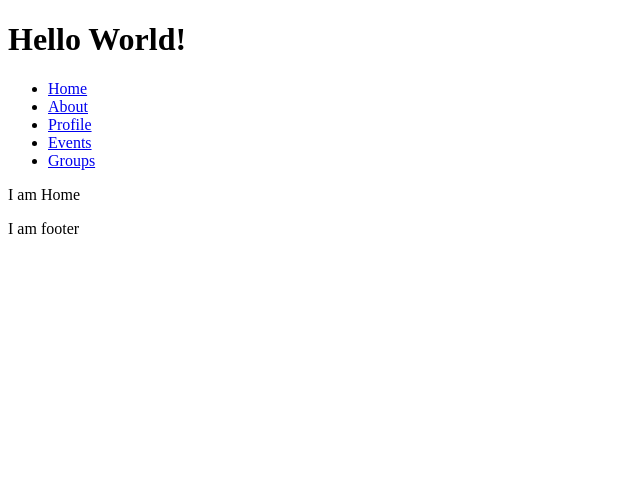
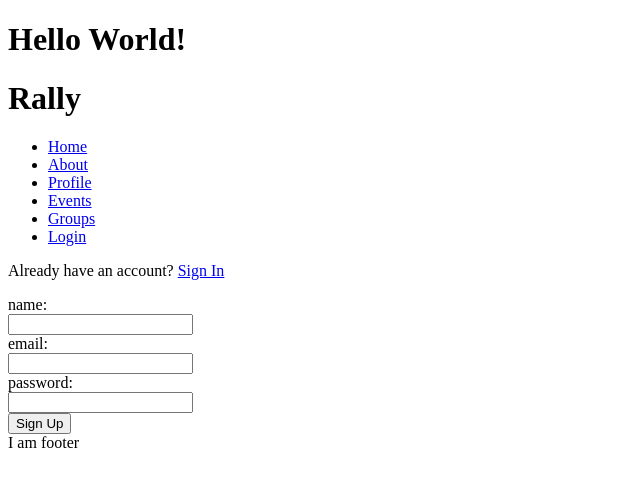
Before and after one commit to TEAMBENTO/App, a React app: page /auth/signup in a window 1280 px wide. Before the commit this address led to /. Shown: the top 486 px of the page, without its empty margins (0-640 px from the left). Built offline with nearby package versions, Linux system fonts and the light colour scheme.

Commit message:
auth login logout works

```diff
--- a/src/components/app/App.js
+++ b/src/components/app/App.js
@@ -1,31 +1,64 @@
 import React, { PureComponent } from 'react';
 import { BrowserRouter as Router, Switch, Route, Redirect } from 'react-router-dom';
+import PropTypes from 'prop-types';
+import { connect } from 'react-redux';
+import { tryLoadUser } from '../auth/actions';
+import { getCheckedAuth, getUser } from '../auth/reducers';
 // import PrivateRoute from './PrivateRoute';
 import Home from '../home/Home';
+import Auth from '../auth/Auth';
 import About from '../about/About';
 import Nav from '../nav/Nav';
-// import { connect } from 'react-redux';
 import styles from './App.css';
 // import Error from './Error';
 // import Loading from './Loading';
 
 
 class App extends PureComponent {
+
+  static propTypes = {
+    tryLoadUser: PropTypes.func.isRequired,
+    checkedAuth: PropTypes.bool.isRequired,
+    user: PropTypes.object
+  };
+
+  componentDidMount() {
+    this.props.tryLoadUser();
+  }
+
+
   render() {
+
+    const { checkedAuth, user } = this.props;
+
+    console.log('HERE', checkedAuth);
+
+
     return (
       <Router>
         <div className={styles.app}>
           <h1>Hello World!</h1>
+          {
+            user
+              ? <div>
+                <h1>Rally</h1>
+                <h2 className="user-name">Hello {user.name}</h2>
+              </div>
+              : <h1>Rally</h1>
+          }
           <Nav/>
           <main>
+            { checkedAuth &&
             <Switch>
               <Route exact path="/" component={Home}/>
               <Route path="/about" component={About}/>
+              <Route path="/auth" component={Auth}/>
               {/* <Route exact path="/events" component={Events}/>
               <Route exact path="/profile" component={Profile}/>
               <Route exact path="/groups" component={Groups}/> */}
               <Redirect to="/"/>
             </Switch>
+            }
           </main>
           {/* <Error/>
           <Loading/> */}
@@ -36,4 +69,10 @@ class App extends PureComponent {
   }
 }
 
-export default App;
+export default connect(
+  state => ({
+    checkedAuth: getCheckedAuth(state),
+    user: getUser(state)
+  }),
+  { tryLoadUser }
+)(App);
--- a/src/components/auth/Auth.js
+++ b/src/components/auth/Auth.js
@@ -0,0 +1,51 @@
+import React, { PureComponent } from 'react';
+import PropTypes from 'prop-types';
+import { Switch, Route, Link, Redirect } from 'react-router-dom';
+import { connect } from 'react-redux';
+import { signin, signup } from './actions';
+import { getUser } from './reducers';
+import Credentials from './Credentials';
+import styles from './Auth.css';
+
+class Auth extends PureComponent {
+
+  static propTypes = {
+    user: PropTypes.object,
+    signin: PropTypes.func.isRequired,
+    signup: PropTypes.func.isRequired,
+    location: PropTypes.object
+  };
+
+  render() {
+    const { user, signin, signup, location } = this.props;
+    const redirect = location.state ? location.state.from : '/';
+    if(user) return <Redirect to={redirect}/>;
+
+    return (
+      <section className={styles.auth}>
+        <Switch>
+          <Route path="/auth/signin" component={() => (
+            <div>
+              <p>Not yet registered? <Link to="/auth/signup">Sign Up</Link></p>
+              <Credentials action="Sign In" submit={signin}/>
+            </div>
+          )}/>
+          <Route path="/auth/signup" render={() => (
+            <div>
+              <p>Already have an account? <Link to="/auth/signin">Sign In</Link></p>
+              <Credentials action="Sign Up" submit={signup} allowName={true}/>
+            </div>
+          )}/>
+          <Redirect to="/auth/signin"/>
+        </Switch>
+      </section>
+    );
+  }
+}
+
+export default connect(
+  state => ({
+    user: getUser(state)
+  }),
+  { signup, signin }
+)(Auth);
--- a/src/components/auth/Credentials.js
+++ b/src/components/auth/Credentials.js
@@ -0,0 +1,55 @@
+import React, { PureComponent } from 'react';
+import PropTypes from 'prop-types';
+import styles from './Credentials.css';
+import FormControl from '../shared/FormControl';
+
+export default class Credentials extends PureComponent {
+
+  static propTypes = {
+    submit: PropTypes.func.isRequired,
+    action: PropTypes.string.isRequired,
+    allowName: PropTypes.bool
+  };
+
+  state = {
+    name: '',
+    email: '',
+    password: ''
+  };
+
+  handleChange = ({ target }) => {
+    this.setState({ [target.name]: target.value });
+  };
+
+  handleSubmit = event => {
+    event.preventDefault();
+    this.props.submit(this.state);
+  };
+
+  render() {
+    const { action, allowName = false } = this.props;
+    const { name, email, password } = this.state;
+
+    return (
+      <form className={styles.credentials} onSubmit={this.handleSubmit}>
+        { allowName &&
+          <FormControl label="name">
+            <input name="name" value={name} onChange={this.handleChange}/>
+          </FormControl>
+        }
+        <FormControl label="email">
+          <input name="email" value={email} onChange={this.handleChange}/>
+        </FormControl>
+
+        <FormControl label="password">
+          <input type="password" name="password"
+            value={password} onChange={this.handleChange}/>
+        </FormControl>
+
+        <FormControl>
+          <button>{action}</button>
+        </FormControl>
+      </form>
+    );
+  }
+}
--- a/src/components/nav/Nav.js
+++ b/src/components/nav/Nav.js
@@ -1,26 +1,26 @@
 import React, { Component } from 'react';
-// import PropTypes from 'prop-types';
+import PropTypes from 'prop-types';
 import { NavLink } from 'react-router-dom';
-// import { connect } from 'react-redux';
-// import { getUser } from '../auth/reducers';
-// import { logout } from '../auth/actions';
+import { connect } from 'react-redux';
+import { getUser } from '../auth/reducers';
+import { logout } from '../auth/actions';
 import styles from './Nav.css';
-import { HomeIcon, ImageFilterIcon, ImageOutlineIcon, HelpIcon } from 'mdi-react';
+// import { HomeIcon, ImageFilterIcon, ImageOutlineIcon, HelpIcon } from 'mdi-react';
 
 class Nav extends Component {
 
-  // static propTypes = {
-  //   user: PropTypes.object,
-  //   logout: PropTypes.func.isRequired
-  // };
+  static propTypes = {
+    user: PropTypes.object,
+    logout: PropTypes.func.isRequired
+  };
 
-  // handleLogout = () => {
-  //   this.props.logout();
-  // };
+  handleLogout = () => {
+    this.props.logout();
+  };
 
   render() {
 
-    // const { user } = this.props;
+    const { user } = this.props;
 
     return (
       <nav className={styles.nav}>
@@ -30,11 +30,11 @@ class Nav extends Component {
           <li><NavLink to="/profile" >Profile</NavLink></li>
           <li><NavLink to="/events" >Events</NavLink></li>
           <li><NavLink to="/groups" >Groups</NavLink></li>
-          {/* {
+          {
             user
               ? <li><NavLink to="/" onClick={this.handleLogout}>Logout</NavLink></li>
-              : <li><NavLink to="/auth" activeClassName="current">Login</NavLink></li>
-          } */}
+              : <li><NavLink to="/auth">Login</NavLink></li>
+          }
         </ul>
       </nav>
     );
@@ -42,9 +42,7 @@ class Nav extends Component {
 
 }
 
-export default Nav;
-
-// export default connect(
-//   state => ({ user: getUser(state) }),
-//   { logout }
-// )(Nav);
+export default connect(
+  state => ({ user: getUser(state) }),
+  { logout }
+)(Nav);
--- /dev/null
+++ b/src/components/shared/FormControl.js
@@ -0,0 +1,26 @@
+import React, { PureComponent } from 'react';
+import PropTypes from 'prop-types';
+import styles from './FormControl.css';
+
+class FormControl extends PureComponent {
+
+  static propTypes = {
+    label: PropTypes.string,
+    children: PropTypes.element
+  };
+
+  render() {
+    const { label, children } = this.props;
+
+    return (
+      <div className={styles['form-control']}>
+        { label && <label>{label}:</label> }
+        <div className="control">
+          {children}
+        </div>
+      </div>
+    );
+  }
+}
+
+export default FormControl;
--- a/src/store/store.js
+++ b/src/store/store.js
@@ -1,11 +1,14 @@
 import { createStore, combineReducers, applyMiddleware, compose } from 'redux';
 import thunk from 'redux-thunk';
 import promiseMiddleware from './promise-middleware';
+import { user, checkedAuth } from '../components/auth/reducers';
 import { error, loading } from '../components/app/reducers';
 
 const rootReducer = combineReducers({
   error,
-  loading
+  loading,
+  user,
+  checkedAuth
 });
 
 const composeEnhancers = window.__REDUX_DEVTOOLS_EXTENSION_COMPOSE__ || compose;
```
Also changed, not shown: src/components/shared/FormControl.css (added).
